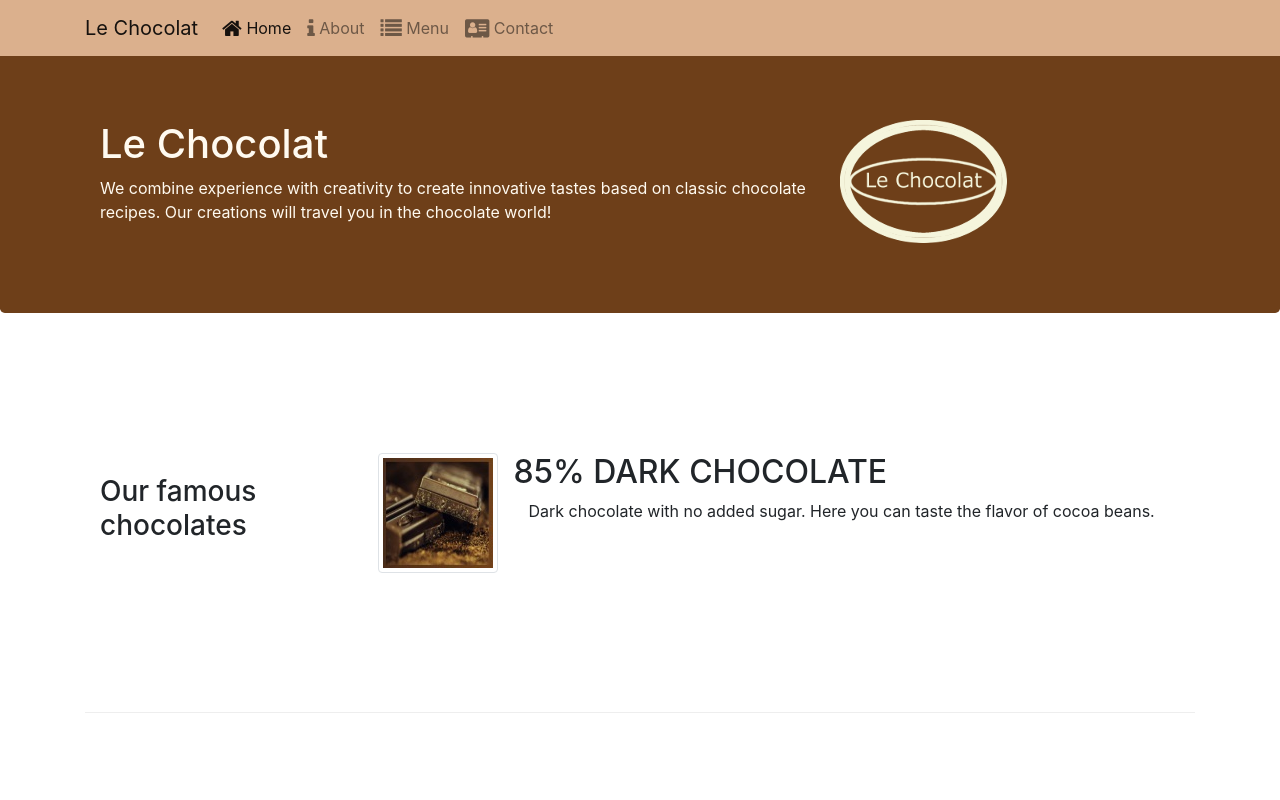
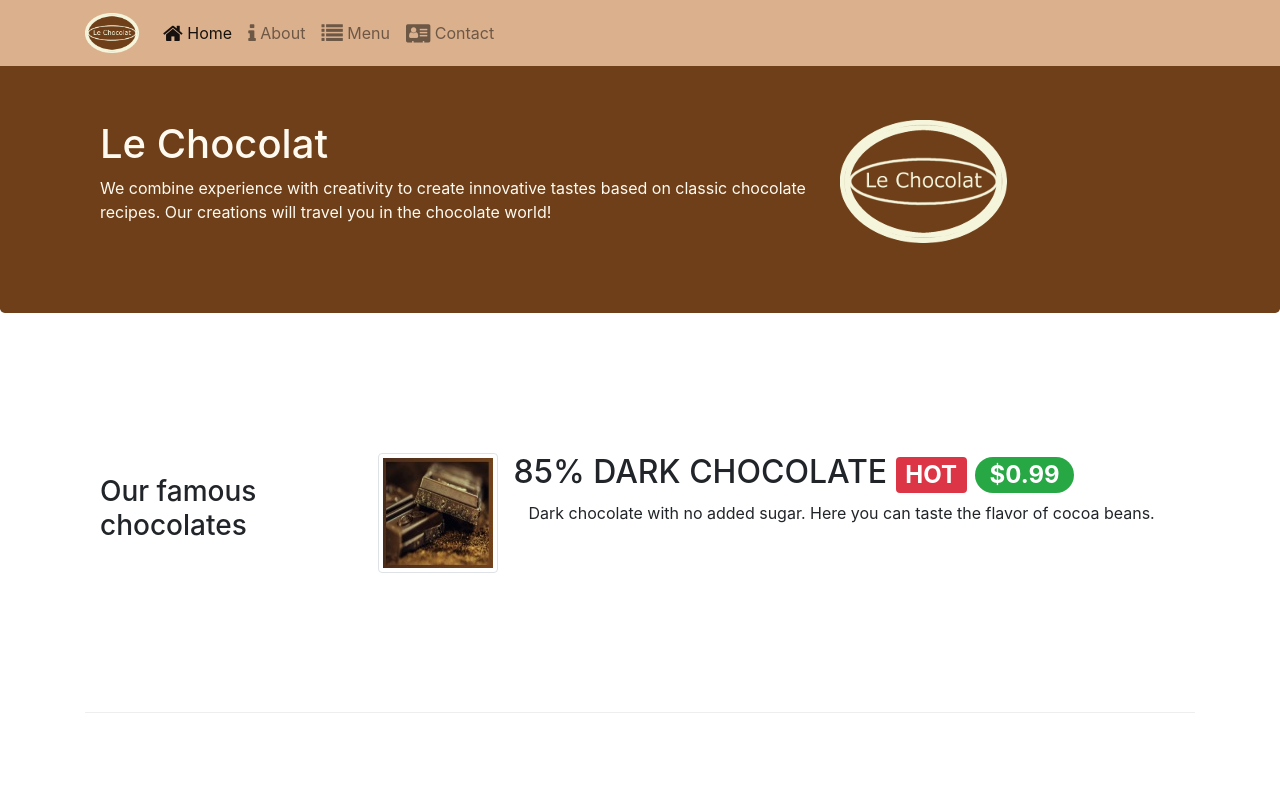
Before and after one commit to serachr/leChocolat, a website: page index.html in a window 1280 px wide. Shown: the top 800 px of the page. Drawn offline with nearby package versions, Linux system fonts and the light colour scheme.

Commit message:
Alerting Users

```diff
--- a/index.html
+++ b/index.html
@@ -14,7 +14,7 @@
 <body>
     <nav class="navbar navbar-expand-md navbar-light bg-light fixed-top ">
         <div class="container">
-            <a class="navbar-brand" href="#">Le Chocolat</a>
+                <a class="navbar-brand" href="./index.html"><img src="images/logo.png" height="40" width="54"></a>
             <button class="navbar-toggler" type="button" data-toggle="collapse" data-target="#Navbar">
                 <span class="navbar-toggler-icon"></span>
             </button>
@@ -64,7 +64,10 @@
                 <div class="media">
                     <img class="d-flex mr-3 img-thumbnail align-self-center" src="images/dark85.jpg" alt="85% DARK CHOCOLATE">
                     <div class="media-body">
-                        <h2 class="mt-0">85% DARK CHOCOLATE</h2>
+                        <h2 class="mt-0">85% DARK CHOCOLATE
+                                <span class="badge badge-danger">HOT</span>
+                                <span class="badge badge-pill badge-success">$0.99</span>
+                        </h2>
                         <p class="col d-none d-md-block">Dark chocolate with no added sugar.
                             Here you can taste the flavor of cocoa beans.</p>
                     </div>
```
Also changed, not shown: aboutus.html (+2 -1 lines).
